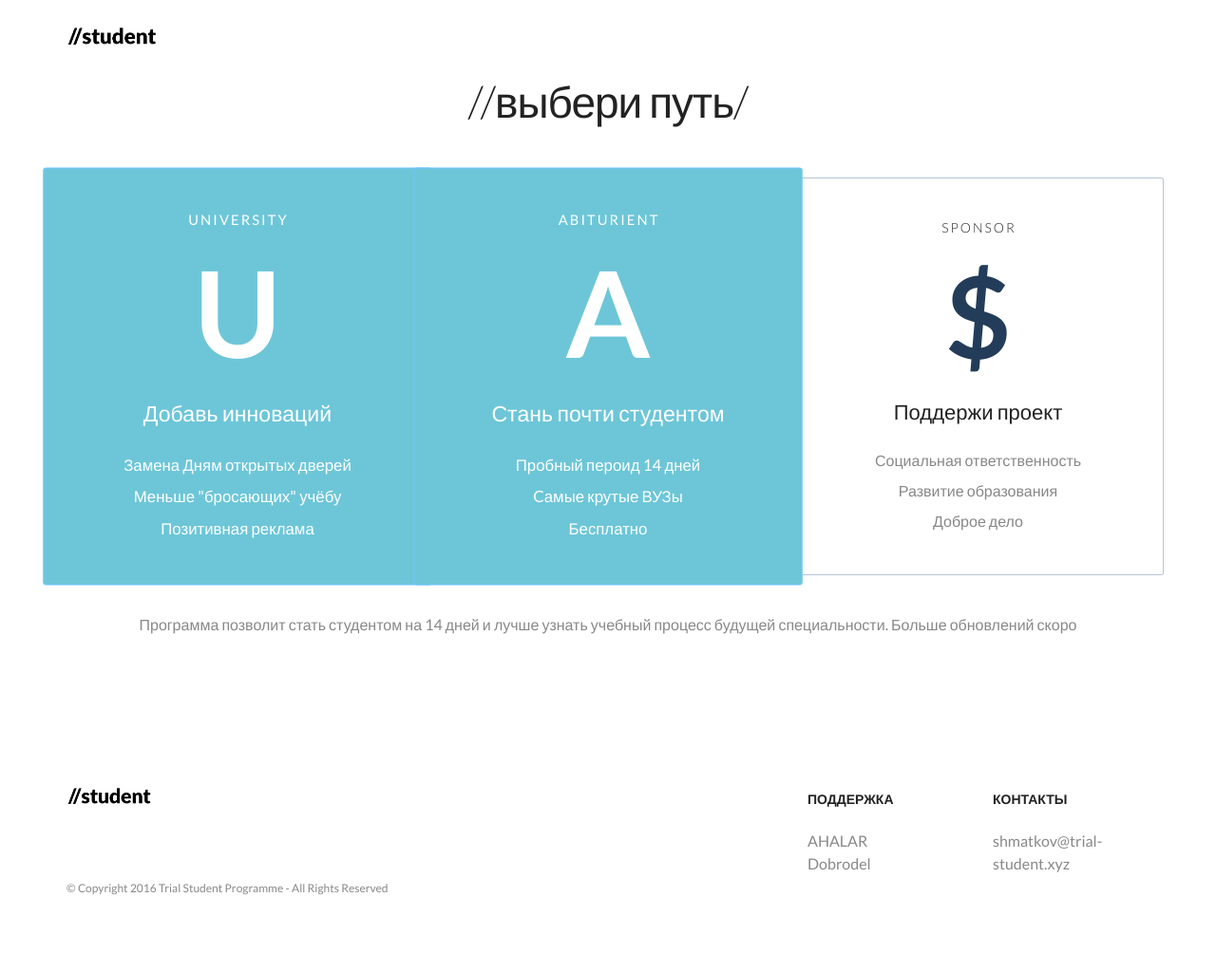
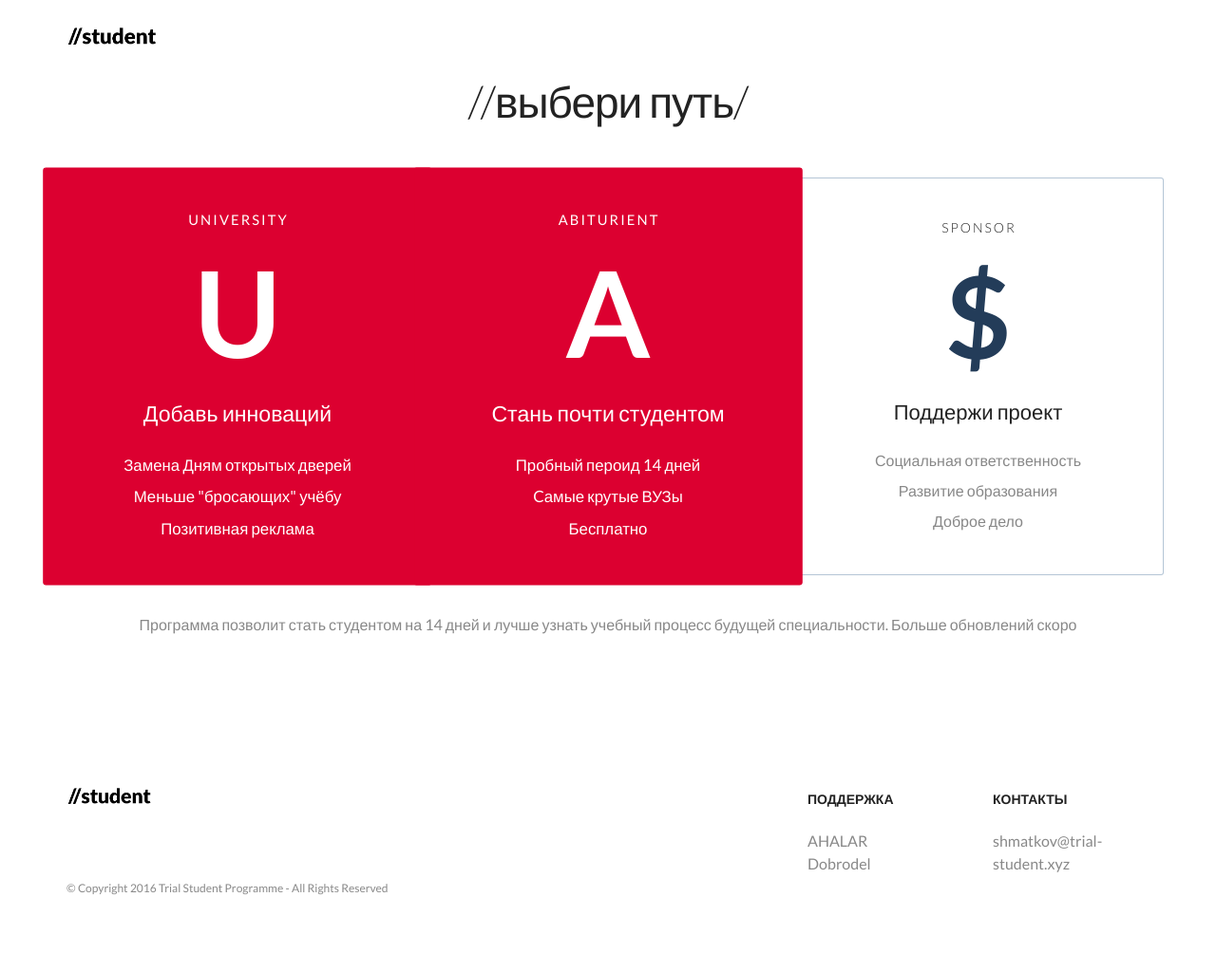
Before and after one commit to shmatkov-kp/fts, a PHP site: page / in a window 1280 px wide, with the pointer over the restyled element. Shown: the whole page at 95% size. Run offline with PHP 8.4, Linux system fonts and the light colour scheme.

Commit message:
color fixes

```diff
--- a/css/theme-index.css
+++ b/css/theme-index.css
@@ -3094,11 +3094,11 @@ nav.dismiss-active {
 }
 .pricing-1 .pricing-option:hover,
 .pricing-1 .pricing-option.active {
-  background: #6DC6D8;
+  background: #DC0030;
   transform: scale(1.05);
   -webkit-transform: scale(1.05);
   z-index: 10;
-  border: 1px solid #6DC6FF !important;
+  border: 1px solid #DC0030 !important;
   border-radius: 3px !important;
 }
 .pricing-1 .pricing-option:hover .price,
```
